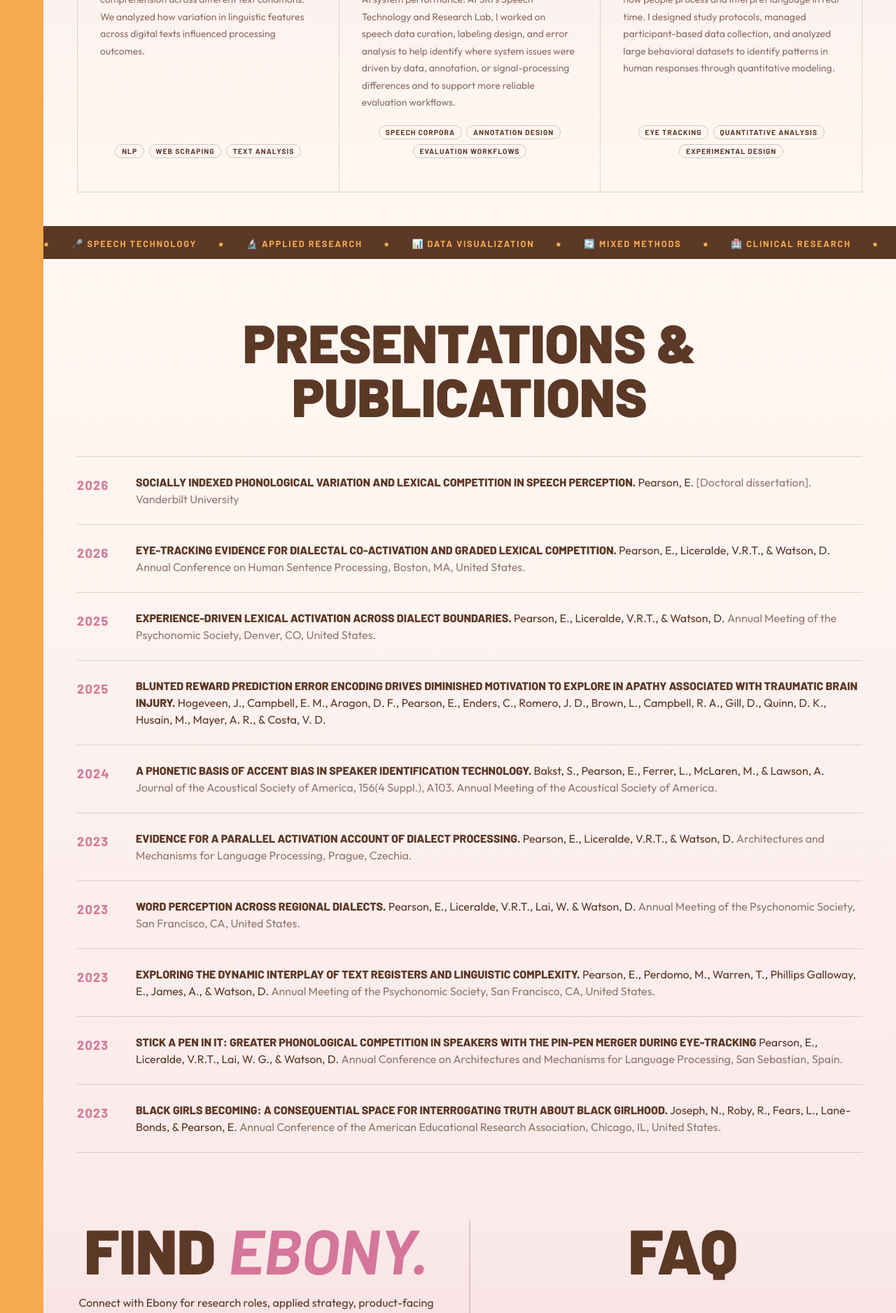
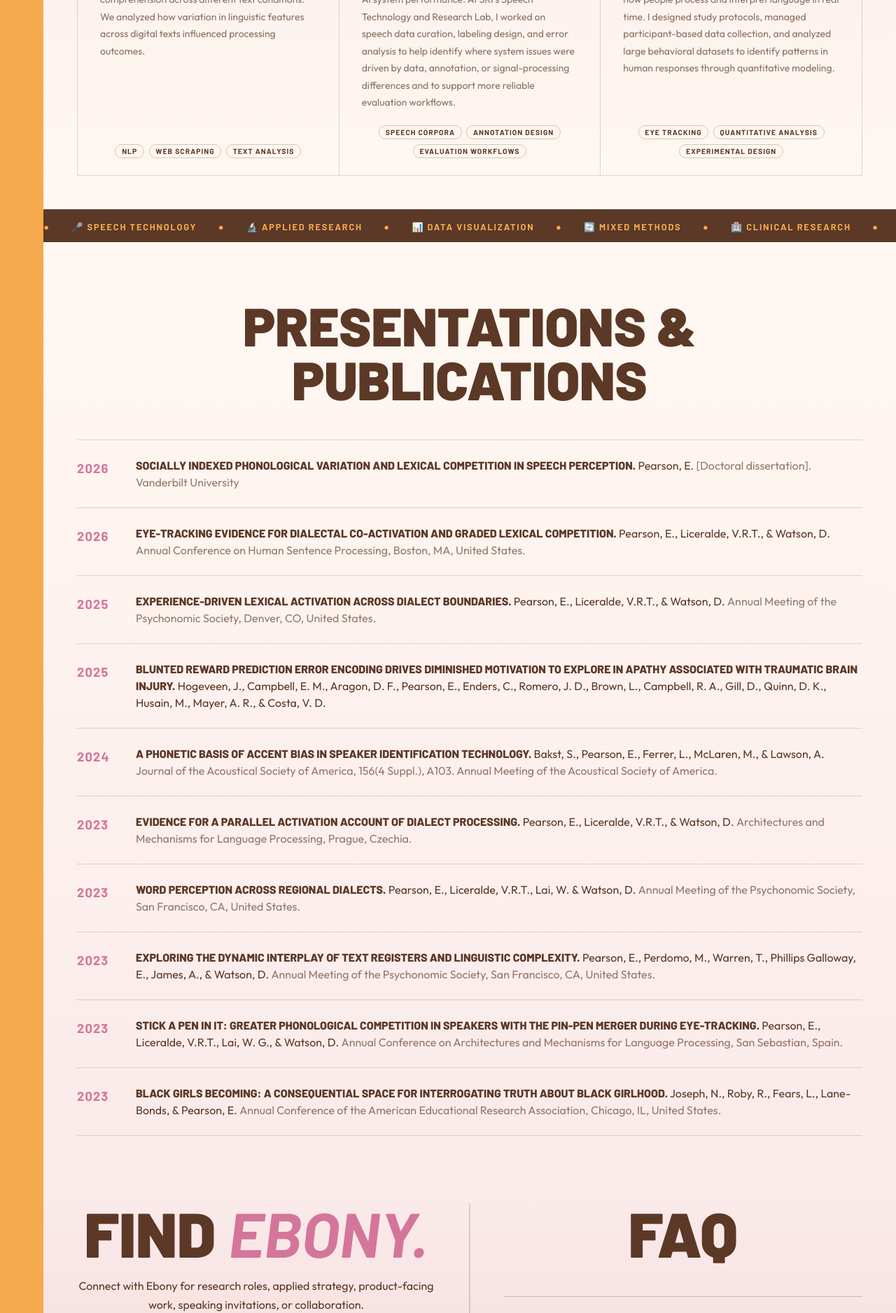
Before and after one commit to ebonypearson/ebonypearson.github.io, a Jekyll site: the page built from index.html, in a window 1280 px wide. Shown: the part 2530-4406 px from the top of the page at 70% size. Built offline with Jekyll 4.4.1, drawn with Linux system fonts in a browser that asks for light colours.

Commit message:
updated style and publications

```diff
--- a/_data/content/research.yml
+++ b/_data/content/research.yml
@@ -64,7 +64,7 @@
 
   - published: true
     year: "2023"
-    title: "Stick a pen in it: Greater phonological competition in speakers with the pin-pen merger during eye-tracking"
+    title: "Stick a pen in it: Greater phonological competition in speakers with the pin-pen merger during eye-tracking."
     authors: " Pearson, E., Liceralde, V.R.T., Lai, W. G., & Watson, D."
     organization: "Annual Conference on Architectures and Mechanisms for Language Processing, San Sebastian, Spain."
 
--- a/assets/style.css
+++ b/assets/style.css
@@ -1133,7 +1133,7 @@
   display: flex;
   flex-direction: column;
   gap: 0.75rem;
-  padding: 2.5rem 2rem 3rem;
+  padding: 2.5rem 2rem 1.5rem;
   border-right: 1px solid var(--line);
   border-bottom: 1px solid var(--line);
   transition: background 200ms;
```
